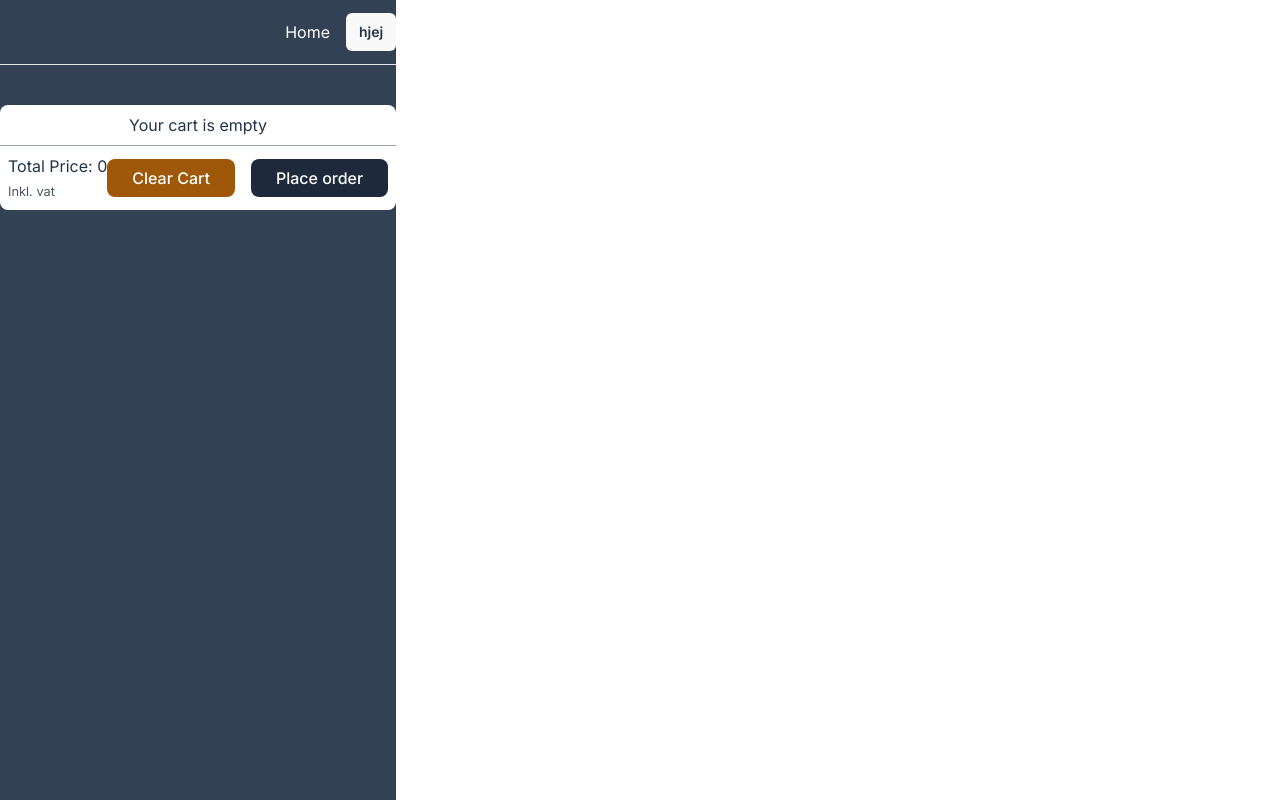
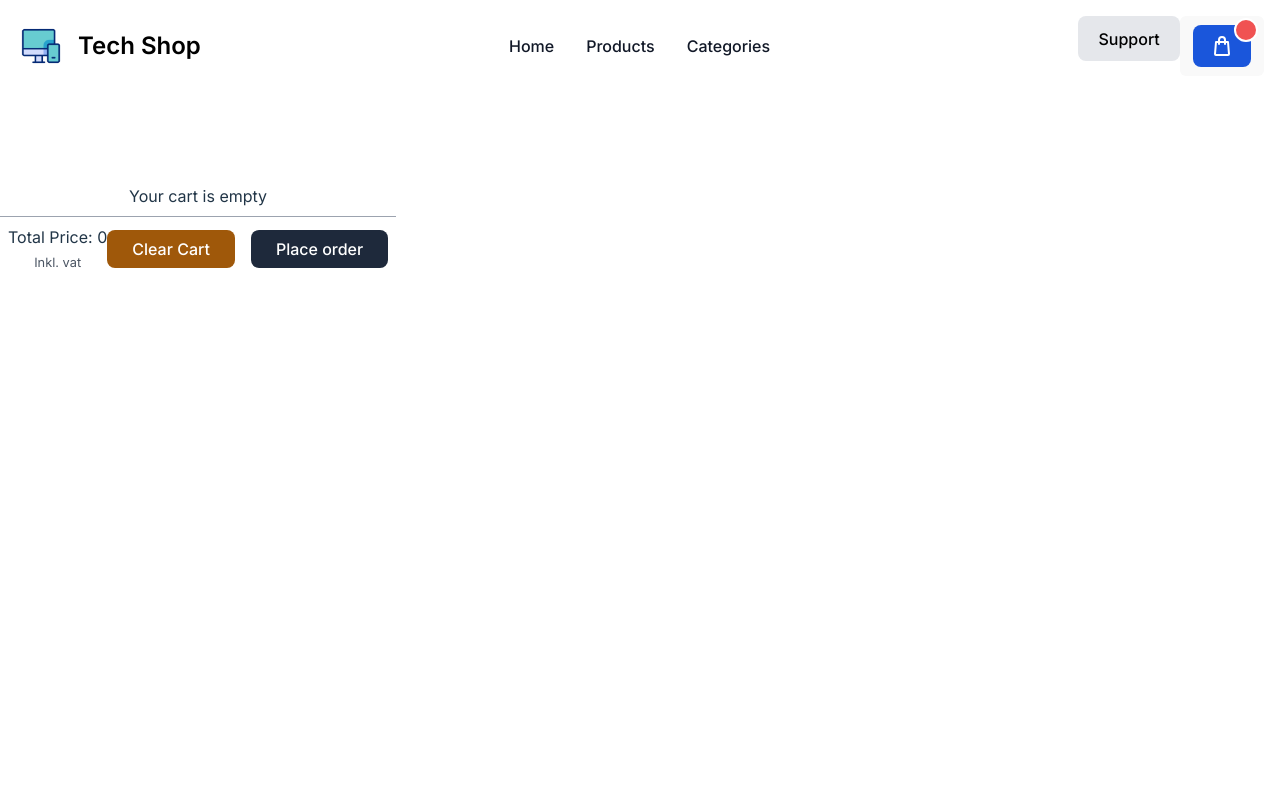
Before and after one commit to jesperekerling/react-ecommerce, a React (Vite) app: page /checkout in a window 1280 px wide. Built offline with nearby package versions, Linux system fonts and the light colour scheme.

Commit message:
Cart working, menu need fixes

```diff
--- a/src/app/public/BrowseProducts.jsx
+++ b/src/app/public/BrowseProducts.jsx
@@ -1,5 +1,5 @@
 import React from 'react'
-import ProductList from '../../components/ProductList'
+import ProductList from '../../components/ProductDetails'
 
 function BrowseProducts() {
   return (
--- a/src/components/CartItem.jsx
+++ b/src/components/CartItem.jsx
@@ -34,10 +34,21 @@ export const CartItem = ({ item }) => {
       </div>
       <div className="flex gap-3">
         <div>
-          <button onClick={removeOneFromCart} className="bg-slate-800 text-white px-2 py-3 rounded-s-md hover:bg-slate-900 transition-colors border-r border-r-slate-600"><FaMinus className="w-3 h-3" /></button>
-          <button onClick={addOneToCart} className="bg-slate-800 text-white px-2 py-3 rounded-e-md hover:bg-slate-900 transition-colors"><FaPlus className="w-3 h-3" /></button>
+          <button onClick={removeOneFromCart} className="bg-slate-800 text-white px-2 py-3 rounded-s-md hover:bg-slate-900 transition-colors border-r border-r-slate-600">
+            <svg class="w-5 h-5 text-white dark:text-black" aria-hidden="true" xmlns="http://www.w3.org/2000/svg" fill="none" viewBox="0 0 24 24">
+              <path stroke="currentColor" stroke-linecap="round" stroke-linejoin="round" stroke-width="2" d="M5 12h14"/>
+            </svg>
+          </button>
+          <button onClick={addOneToCart} className="bg-slate-800 text-white px-2 py-3 rounded-e-md hover:bg-slate-900 transition-colors">
+            <svg class="w-5 h-5 text-white dark:text-black" aria-hidden="true" xmlns="http://www.w3.org/2000/svg" fill="none" viewBox="0 0 24 24">
+              <path stroke="currentColor" stroke-linecap="round" stroke-linejoin="round" stroke-width="2" d="M5 12h14m-7 7V5"/>
+            </svg>
+            </button>
         </div>
-        <button onClick={deleteProduct} className="p-1 group"><p className="text-red-700 group-hover:text-red-800 transition-colors w-5 h-5">hej</p></button>
+        <button onClick={deleteProduct} className="p-1 group">
+          <p className="text-red-700 group-hover:text-red-800 transition-colors w-5 h-5">
+            Clear cart</p>
+        </button>
       </div>
     </div>
   )
--- a/src/components/NavBar.jsx
+++ b/src/components/NavBar.jsx
@@ -11,25 +11,68 @@ export const Navbar = () => {
   const { totalQuantity } = useCart()
 
   return (
-    <nav className="border-b">
-      <div className="h-16 container m-auto flex items-center justify-between">
-        <Link to="/">
+    <header className="w-full mb-44">
+      <nav className="bg-white dark-bg-gray-900 fixed w-full z-20 top-0 border-0 broder-gray-200 dark:border-gray-600">
 
-        </Link>
+      <div className='max-w-screen-xl flex flex-wrap items-center justify-between mx-auto p-4'>
+        <NavLink to='/' className='flex items-center space-x-3 rtl:space-x-reverse'>
+              <img src='/src/assets/icons/computer.gif' alt='Flowbite Logo' width='50' height='50' />
+              <span className='self-center text-2xl font-semibold whitespace-nowrap text-black dark:text-white hover:opacity-50'>
+                Tech Shop</span>
+        </NavLink>
+
+        <div className="flex md:order-3 space-x-3 md:space-x-0 rtl:space-x-reverse">
+
+          <NavLink to='/support'>
+            <button type='button' className="text-black bg-gray-200 hover:bg-gray-300 focus:ring-4 focus:outline-none font-medium">
+              Support
+            </button>
+          </NavLink>
 
 
-        <ul className="flex items-center gap-4">
-          <li><NavLink to="/" className="text-white">Home</NavLink></li>
-          <li className="relative">
+          <Dropdown>
+
+            <button type="button" class="relative inline-flex items-center py-2 px-4 text-sm font-medium text-center text-white bg-blue-700 rounded-lg hover:bg-blue-800 focus:ring-4 focus:outline-none focus:ring-blue-300 ">
+            <svg class="w-6 h-6 text-white" aria-hidden="true" xmlns="http://www.w3.org/2000/svg" fill="none" viewBox="0 0 24 24">
+              <path stroke="currentColor" stroke-linecap="round" stroke-linejoin="round" stroke-width="2" d="M9 10V6a3 3 0 0 1 3-3v0a3 3 0 0 1 3 3v4m3-2 1 12c0 .5-.5 1-1 1H6a1 1 0 0 1-1-1L6 8h12Z"/>
+            </svg>
+            <span class="sr-only">Check out here</span>
+              <div class="absolute inline-flex items-center justify-center w-6 h-6 text-xs font-bold text-white bg-red-500 border-2 border-white rounded-full -top-2 -end-2 dark:border-gray-900">
               { totalQuantity > 0 && <div className="absolute right-0 bg-red-600 text-white w-5 h-5 flex items-center justify-center rounded-full z-10">
                 <p className="text-xs">{ totalQuantity }</p>
               </div>}
-            <Dropdown>
-              hjej
+              </div>
+            </button>
           </Dropdown>
+
+
+        </div>
+
+
+        <div className='items-center justify-between hidden w-full md:flex md:w-auto md:order-1' id='navbar-sticky'>
+          <ul className='flex flex-col p-4 md:p-0 mt-4 font-medium border border-gray-100 rounded-lg md:space-x-8 rtl:space-x-reverse md:flex-row md:mt-0 md:border-0 dark:bg-gray-800 md:dark:bg-gray-900 dark:border-gray-700'>
+
+              <NavLink to='/' className='block py-2 px-3 text-gray-900 rounded hover:bg-gray-100 md:hover:bg-transparent md:hover:text-blue-700 md:p-0 md:dark:hover:text-blue-500 dark:text-white dark:hover:bg-gray-700 dark:hover:text-white md:dark:hover:bg-transparent dark:border-gray-700'>
+                <li>Home</li>
+              </NavLink>
+
+            <li>
+              <NavLink to='/products' className='block py-2 px-3 text-gray-900 rounded hover:bg-gray-100 md:hover:bg-transparent md:hover:text-blue-700 md:p-0 md:dark:hover:text-blue-500 dark:text-white dark:hover:bg-gray-700 dark:hover:text-white md:dark:hover:bg-transparent dark:border-gray-700'>
+                Products
+              </NavLink>
+            </li>
+            <li>
+              <NavLink to='/categories' className='block py-2 px-3 text-gray-900 rounded hover:bg-gray-100 md:hover:bg-transparent md:hover:text-blue-700 md:p-0 md:dark:hover:text-blue-500 dark:text-white dark:hover:bg-gray-700 dark:hover:text-white md:dark:hover:bg-transparent dark:border-gray-700'>
+                Categories
+              </NavLink>
             </li>
           </ul>
         </div>
+
+      </div>
+
+
       </nav>
+    </header>
   )
 }
--- a/src/layouts/RootLayout.jsx
+++ b/src/layouts/RootLayout.jsx
@@ -5,12 +5,10 @@ import Providers from "../components/Providers"
 function RootLayout() {
   return (
     <Providers>
-      <div className="bg-slate-700 min-h-screen">
         <Navbar />
-        <div className="container m-auto">
+        <main className="container mx-auto text-center">
           <Outlet />
-        </div>
-      </div>
+        </main>
     </Providers>
   )
 }
--- a/src/layouts/pages/HomePage.jsx
+++ b/src/layouts/pages/HomePage.jsx
@@ -20,13 +20,34 @@ function HomePage() {
   )
 
   return (
-    <div  className="mt-10">
+    <div className="mt-10">
       {
         loading
         ? <ProductList.Skeleton />
         : <ProductList products={products} />
       }
+
+      <h2 className='text-2xl text-blue-500 mt-10'>
+      To do:
+      </h2>
+      <ul>
+        <li className='line-through'>Lista produkter</li>
+        <li className='line-through'>Visa enksild produkt</li>
+        <li className='line-through'>Navigering med react-router-dom</li>
+        <li className='line-through'>Kategorier</li>
+        <li>Kontaktformulär</li>
+        <li>EXTRA: Fixa Dropdown på categories i menyn</li>
+        <li>Check-out-sida</li>
+        <li>Varukorg i Zustand</li>
+        <li>Logga in</li>
+        <li>Registrera</li>
+        <li>ADMIN: lista ordrar</li>
+        <li>Egeninlärning: Redux Toolkit</li>
+      </ul>
     </div>
+
+
+
   )
 }
 export default HomePage
--- a/src/main.jsx
+++ b/src/main.jsx
@@ -6,6 +6,7 @@ import RootLayout from './layouts/RootLayout.jsx'
 import HomePage from './layouts/pages/HomePage.jsx'
 import ProductDetailsPage from './layouts/pages/ProductDetailsPage.jsx'
 import CheckoutPage from './layouts/pages/CheckoutPage.jsx'
+import BrowseProducts from './app/public/BrowseProducts.jsx'
 
 const router = createBrowserRouter([
   {
@@ -14,7 +15,8 @@ const router = createBrowserRouter([
     children: [
       { index: true, element: <HomePage /> },
       { path: "details/:productId", element: <ProductDetailsPage /> },
-      { path: 'checkout', element: <CheckoutPage />}
+      { path: 'checkout', element: <CheckoutPage />},
+      { path: 'products', element: <BrowseProducts />}
     ]
   }
 ])
```
Lines whose indentation alone changed are shown as unchanged.
